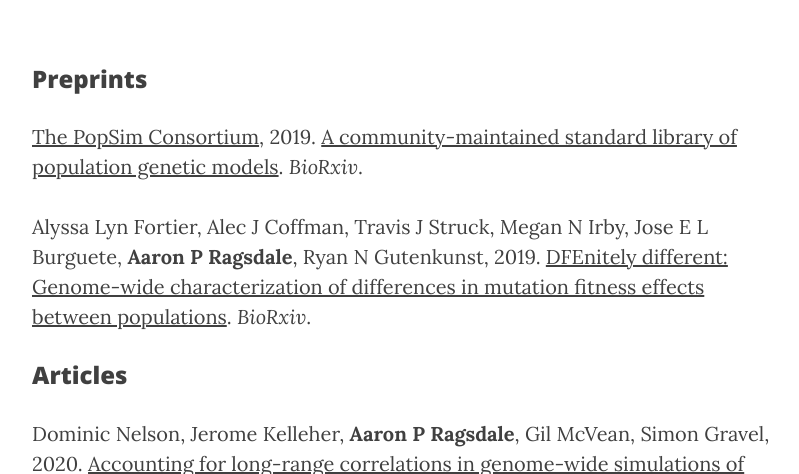
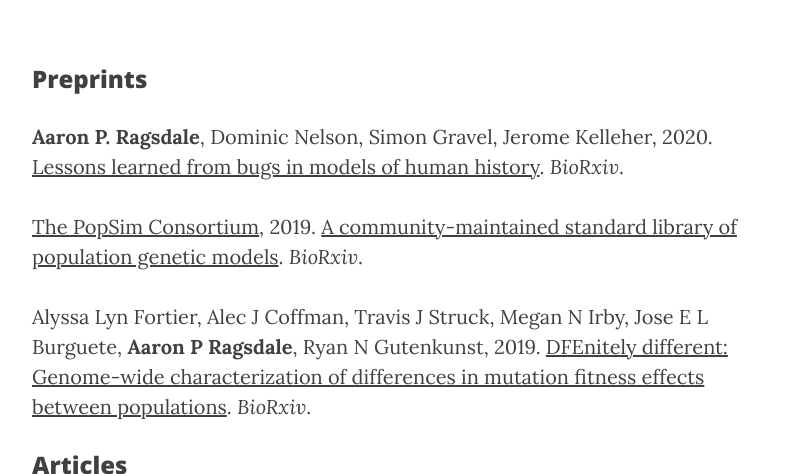
Before and after one commit to apragsdale/apragsdale.github.io, a Jekyll site: the page built from 3_publications.md, in a window 1280 px wide and 900 px high, cut to the strip 426-900 px from the top of the window. Shown: the whole strip, without its empty margins (233-1032 px from the left). Built offline with Jekyll 4.4.1, drawn with Linux system fonts in a browser that asks for light colours; nearby versions of some CDN libraries.

Commit message:
update cv

```diff
--- a/3_publications.md
+++ b/3_publications.md
@@ -5,6 +5,9 @@
 ---
 
 ### Preprints
+
+**Aaron P. Ragsdale**, Dominic Nelson, Simon Gravel, Jerome Kelleher, 2020.
+[Lessons learned from bugs in models of human history](https://www.biorxiv.org/content/10.1101/2020.06.04.131284v1). *BioRxiv*.
 
 [The PopSim Consortium](https://github.com/popsim-consortium), 2019.
 [A community-maintained standard library of population genetic models](https://doi.org/10.1101/2019.12.20.885129).
```
Also changed, not shown: 1 other file.
